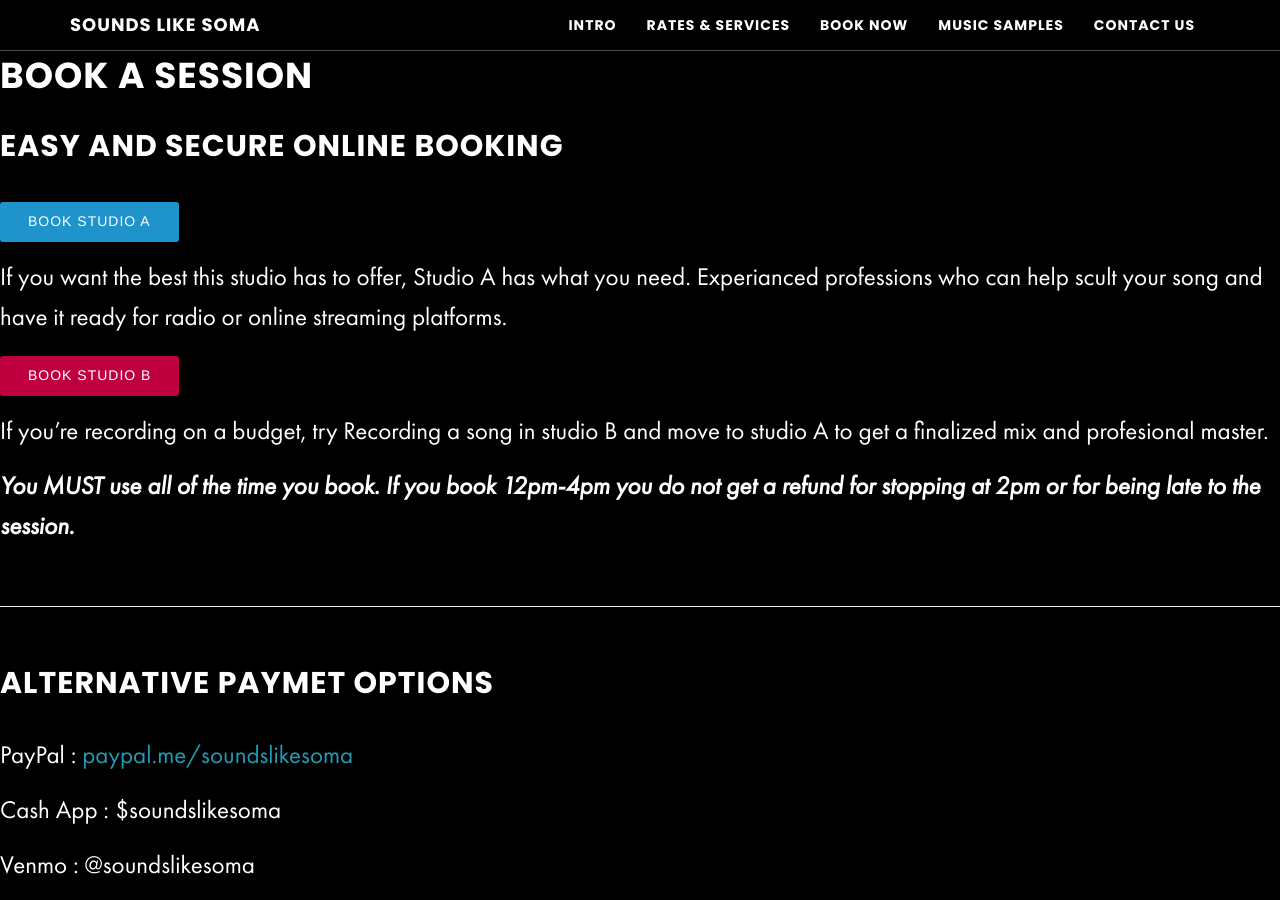
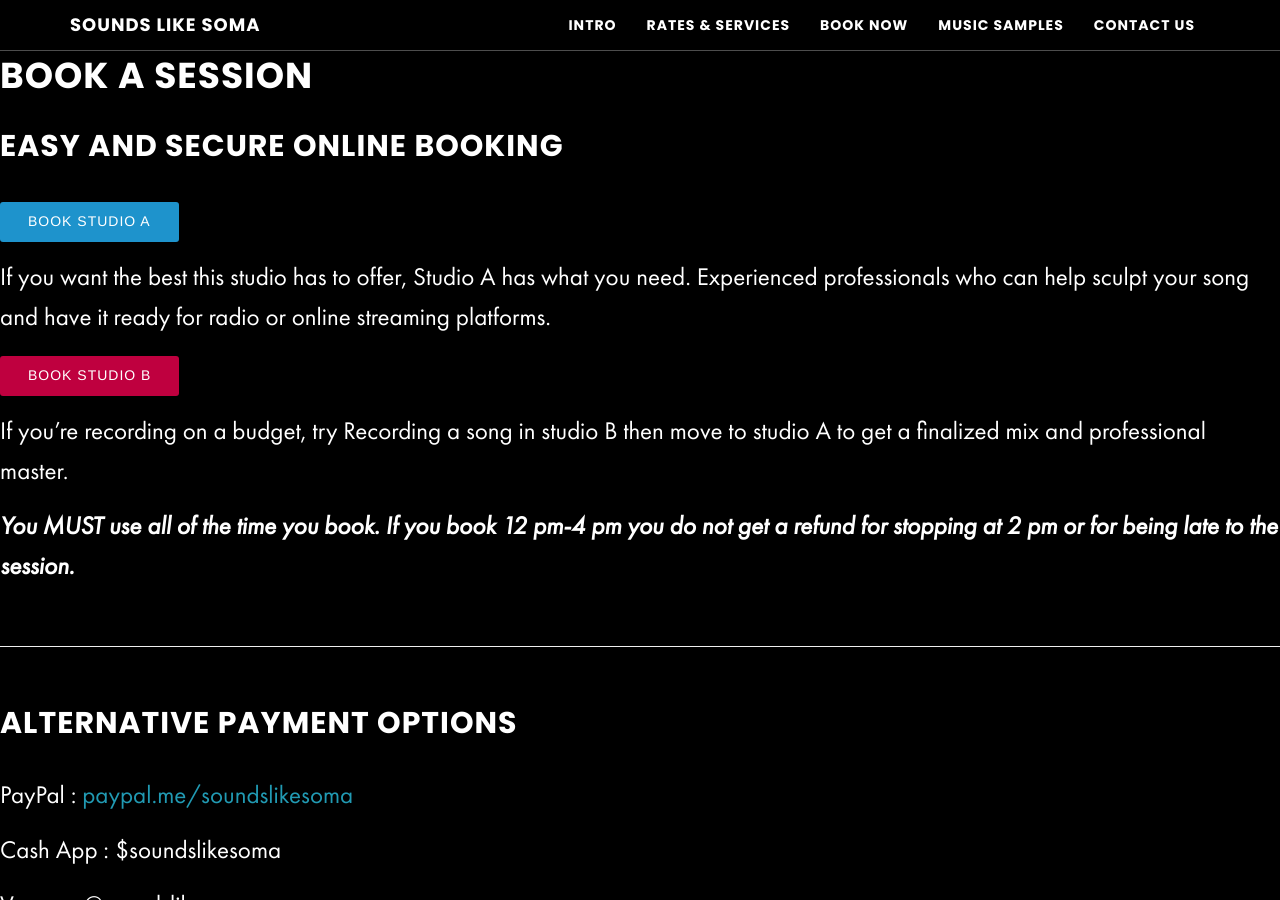
Before and after one commit to zackhanni/Soma-website-classic, a Jekyll site: the page built from _posts/2015-08-03-book-now.md, in a window 1280 px wide and 900 px high, scrolled down 974 px. Built offline with Jekyll 4.4.1, drawn with Linux system fonts in a browser that asks for light colours; our own code applies the rules of GitHub Pages for plain Markdown files; some of the changed text lies outside the part shown.

Commit message:
spelling fixes

```diff
--- a/_posts/2015-08-03-book-now.md
+++ b/_posts/2015-08-03-book-now.md
@@ -10,17 +10,17 @@ header_image: true
 
 <!-- Start Square Appointments Embed code --> <a target="_top" style=" background-color: #1E93CC; color: white; height: 40px; text-transform: uppercase; font-family: 'Square Market', 'helvetica neue', helvetica, arial, sans-serif; letter-spacing: 1px; line-height: 38px; padding: 0 28px; border-radius: 3px; font-weight: 500; font-size: 14px; cursor: pointer; display: inline-block; " href="https://squareup.com/appointments/book/8GNV6PJ8WK7YH/sounds-like-soma-philadelphia-pa" rel="nofollow">Book Studio A</a> <!-- End Square Appointments Embed code -->
 
-If you want the best this studio has to offer, Studio A has what you need. Experianced professions who can help scult your song and have it ready for radio or online streaming platforms.
+If you want the best this studio has to offer, Studio A has what you need. Experienced professionals who can help sculpt your song and have it ready for radio or online streaming platforms.
 
 <!-- Start Square Appointments Embed code --> <a target="_top" style=" background-color: #BF003F; color: white; height: 40px; text-transform: uppercase; font-family: 'Square Market', 'helvetica neue', helvetica, arial, sans-serif; letter-spacing: 1px; line-height: 38px; padding: 0 28px; border-radius: 3px; font-weight: 500; font-size: 14px; cursor: pointer; display: inline-block; " href="https://squareup.com/appointments/book/VC0MQHN4GS4ND/sls-studio-b-philadelphia-pa" rel="nofollow">Book Studio B</a> <!-- End Square Appointments Embed code -->
 
-If you're recording on a budget, try Recording a song in studio B and move to studio A to get a finalized mix and profesional master.
+If you're recording on a budget, try Recording a song in studio B then move to studio A to get a finalized mix and professional master.
 
-**_You MUST use all of the time you book. If you book 12pm-4pm you do not get a refund for stopping at 2pm or for being late to the session._**
+**_You MUST use all of the time you book. If you book 12 pm-4 pm you do not get a refund for stopping at 2 pm or for being late to the session._**
 
 - - -
 
-## Alternative Paymet Options
+## Alternative Payment Options
 
 PayPal : <a href="https://www.paypal.me/soundslikesoma" target="PayPal Payment Link">paypal.me/soundslikesoma</a>
 
@@ -30,8 +30,8 @@ Venmo : @soundslikesoma
 
 Bitcoin: 1EJ62fjVPPjMnLnJNsDdfb4qfDR7wuar5X
 
-Contact one of our staff before booking to lock in a time on the calendar
+**_Contact one of our staff before booking to lock in time on the calendar_**
 
 <br />
 
-<blockquote>"The go to studio for all my recording needs.  Zack always elevates my music to a rewarding listening and moving experience." - Kenny Darms</blockquote>
+<blockquote>"The go-to studio for all my recording needs.  Zack always elevates my music to a rewarding listening and moving experience." - Kenny Darms</blockquote>
```
Also changed, not shown: _posts/2015-08-02-rates-services.md (+2 -2 lines), _posts/2015-08-04-music-samples.md (+1 -1 lines).
